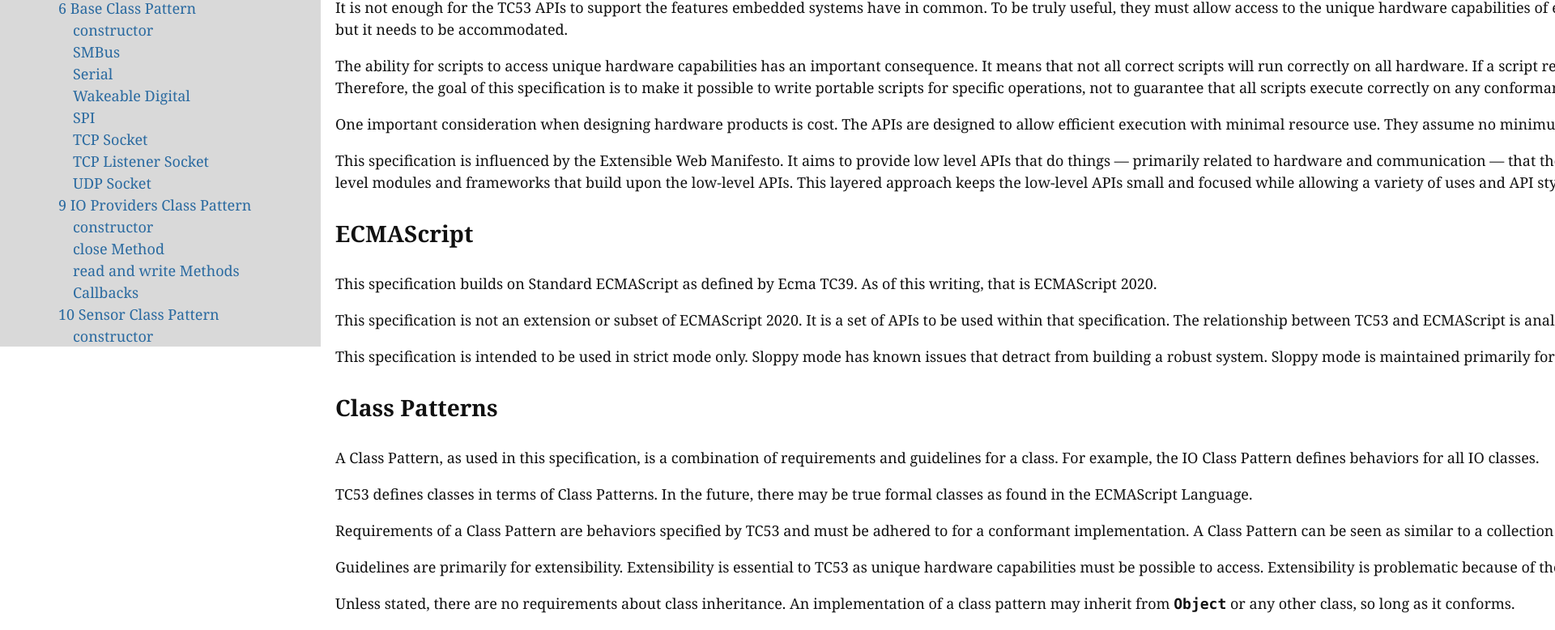
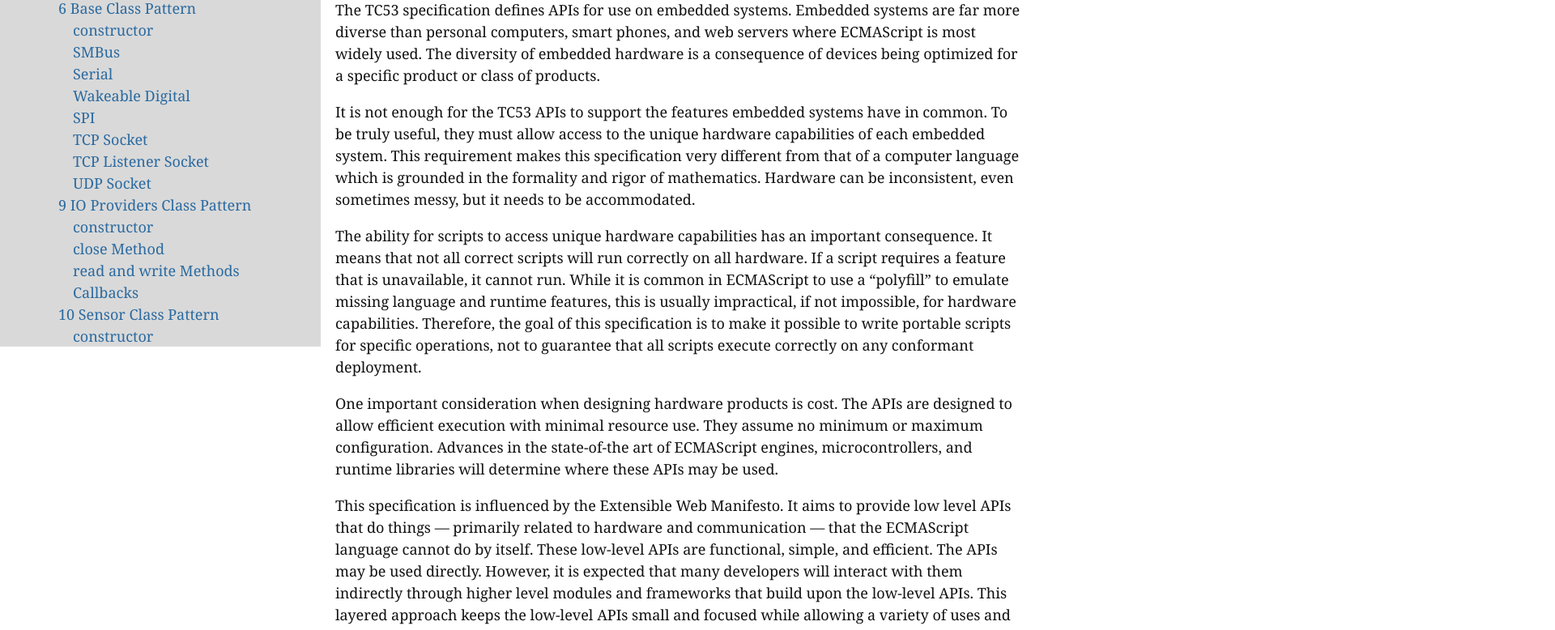
Before and after one commit to EcmaTC53/spec, a plain HTML site: page index.html in a window 1280 px wide. Shown: the part 372-1150 px from the top of the page at 81% size, 1920 px wide, since content can reach past the window. Drawn offline with Linux system fonts and the light colour scheme.

Commit message:
fix content width

```diff
--- a/assets/ecma.css
+++ b/assets/ecma.css
@@ -22,6 +22,7 @@
   position: absolute;
   overflow: hidden;
   margin-left:22em;
+  width: calc(100vw - 24em);
   float:right;
   padding: 0 1em 0 1em;
 }
```
